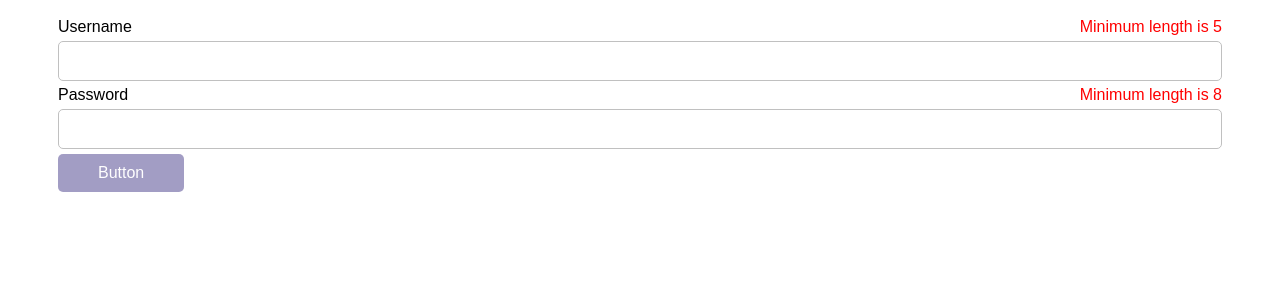
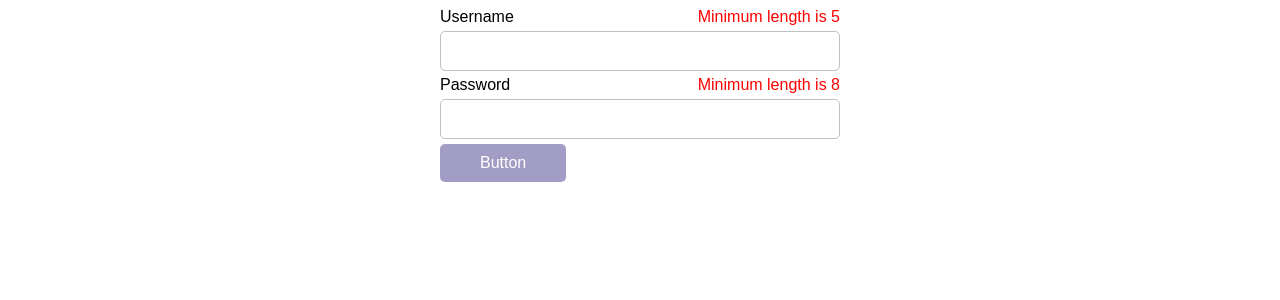
Before and after one commit to SantiagoSinatra/VueJs-Training-Proyects, a Vue app in the folder project-2/: page / in a window 1280 px wide. Shown: the top 300 px of the page. Built offline with nearby package versions, Linux system fonts and the light colour scheme.

Commit message:
Last commit of this project, added form tag and shorthand for prevent default

```diff
--- a/project-2/src/App.vue
+++ b/project-2/src/App.vue
@@ -1,5 +1,6 @@
 <template>
   <div>
+    <form @submit.prevent="submit" class="form"> <!-- @submit tiene un modificador que previene el comportamiento por defecto de en este caso el formulario. Es un shorthand para $evt.preventDefault() -->
       <my-input
         name="Username"
         :rules = "{ required: true, min: 5 }"
@@ -21,6 +22,7 @@
         background="darkslateblue"
         :disabled="!valid"
       /> <!-- : es el shorthand para v-bind lo usé para bindear una variable a una propiedad-->
+    </form>
   </div> <!-- Agregué este div para que el eslint no me hinche con que tiene que haber un solo componente... -->
 </template>
 
@@ -53,6 +55,9 @@ export default {
     }
   },
   methods: {
+    submit($evt){
+      /* $evt.preventDefault(); */
+    },
     update(payload) {
       this[payload.name.toLowerCase()] = { /* Lowercaseo el value */
         value: payload.value, /* lo guardo en los inputs */
@@ -66,6 +71,11 @@ export default {
 <style>
 body {
   font-family: Arial, Helvetica, sans-serif;
-  padding: 10px 50px;
+}
+
+.form {
+  margin: 0 auto;
+  max-width: 400px;
+  width: 50%;
 }
 </style>
```
Lines whose indentation alone changed are shown as unchanged.
